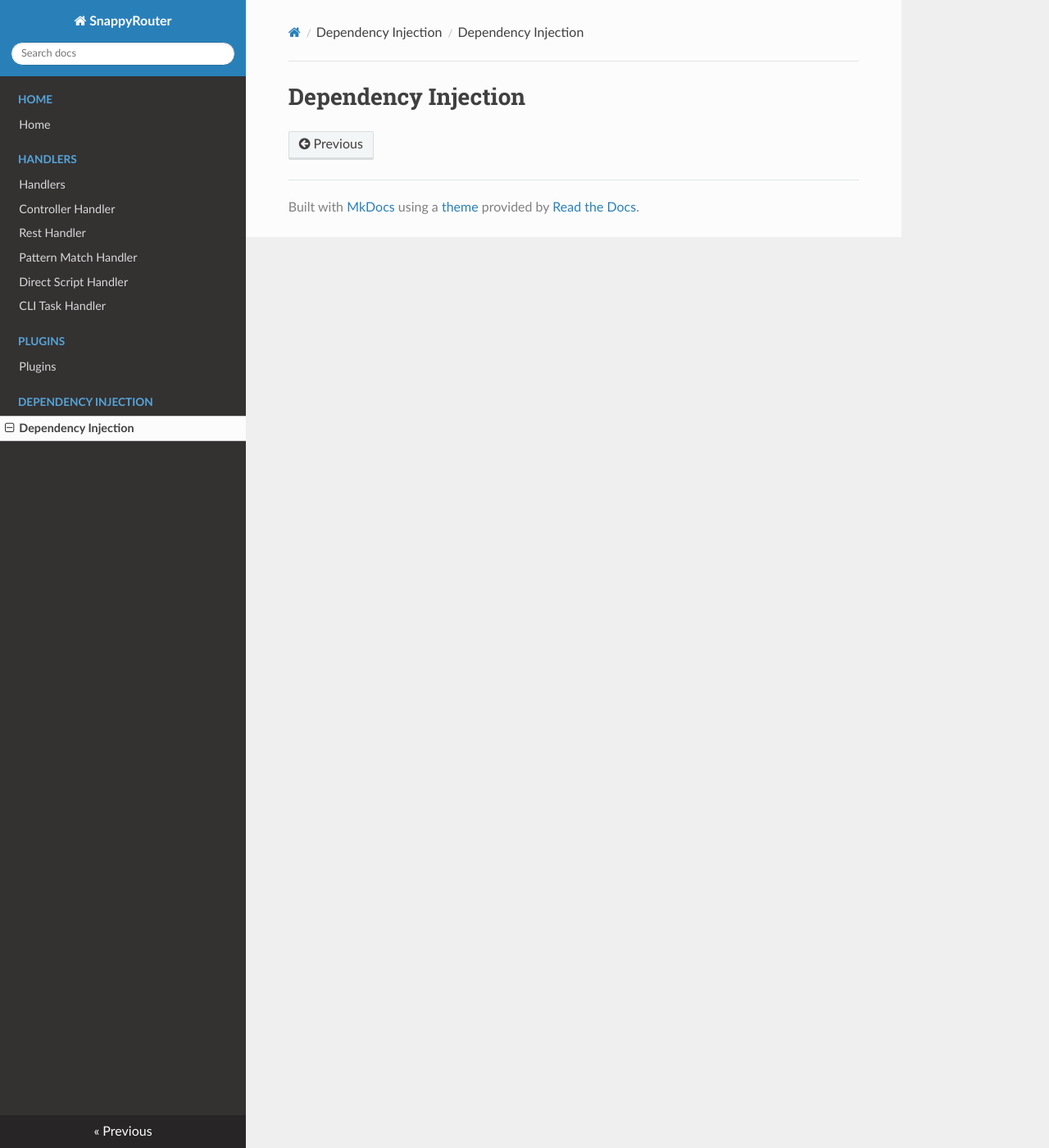
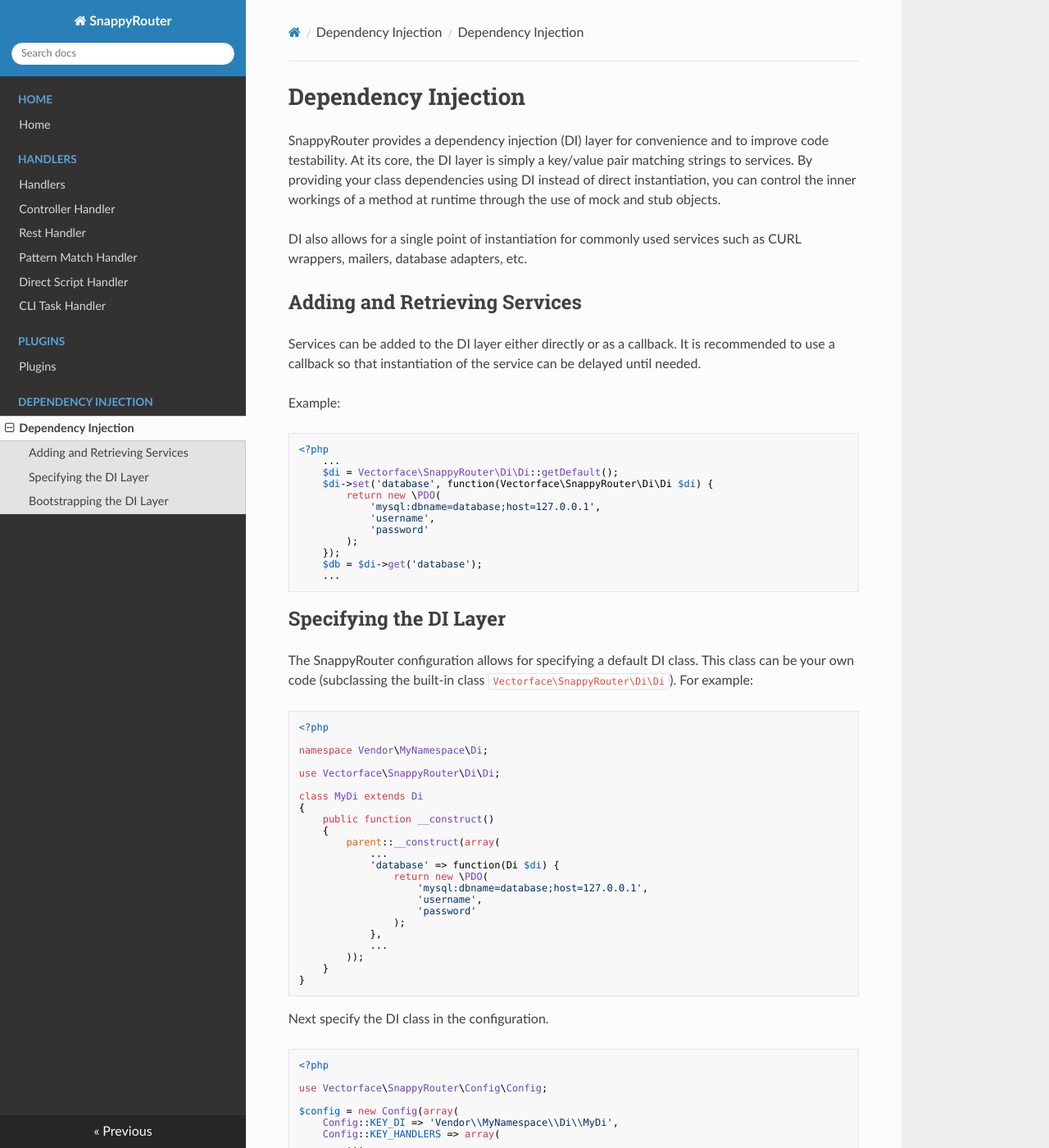
Before and after one commit to Vectorface/SnappyRouter, an MkDocs documentation site: the page built from docs/di.md, in a window 1280 px wide and 1400 px high. Shown: the whole window at 82% size. Built offline with MkDocs 1.6.1, drawn with Linux system fonts in a browser that asks for light colours; nearby versions of some CDN libraries; old or Windows-style settings are respelled for this version of MkDocs; some of the changed text lies outside the part shown.

Commit message:
Added documentation for the DI layer.

````diff
--- a/docs/di.md
+++ b/docs/di.md
@@ -1 +1,111 @@
 # Dependency Injection
+
+SnappyRouter provides a dependency injection (DI) layer for convenience and to
+improve code testability. At its core, the DI layer is simply a key/value pair
+matching strings to services. By providing your class dependencies using DI
+instead of direct instantiation, you can control the inner workings of a
+method at runtime through the use of mock and stub objects.
+
+DI also allows for a single point of instantiation for commonly used services
+such as CURL wrappers, mailers, database adapters, etc.
+
+## Adding and Retrieving Services
+
+Services can be added to the DI layer either directly or as a callback. It is
+recommended to use a callback so that instantiation of the service can be
+delayed until needed.
+
+Example:
+
+```php
+<?php
+    ...
+    $di = Vectorface\SnappyRouter\Di\Di::getDefault();
+    $di->set('database', function(Vectorface\SnappyRouter\Di\Di $di) {
+        return new \PDO(
+            'mysql:dbname=database;host=127.0.0.1',
+            'username',
+            'password'
+        );
+    });
+    $db = $di->get('database');
+    ...
+```
+
+## Specifying the DI Layer
+
+The SnappyRouter configuration allows for specifying a default DI class. This
+class can be your own code (subclassing the built-in class
+`Vectorface\SnappyRouter\Di\Di`). For example:
+
+```php
+<?php
+
+namespace Vendor\MyNamespace\Di;
+
+use Vectorface\SnappyRouter\Di\Di;
+
+class MyDi extends Di
+{
+    public function __construct()
+    {
+        parent::__construct(array(
+            ...
+            'database' => function(Di $di) {
+                return new \PDO(
+                    'mysql:dbname=database;host=127.0.0.1',
+                    'username',
+                    'password'
+                );
+            },
+            ...
+        ));
+    }
+}
+```
+
+Next specify the DI class in the configuration.
+
+```php
+<?php
+
+use Vectorface\SnappyRouter\Config\Config;
+
+$config = new Config(array(
+    Config::KEY_DI => 'Vendor\\MyNamespace\\Di\\MyDi',
+    Config::KEY_HANDLERS => array(
+        ...
+    )
+));
+$router = new Vectorface\SnappyRouter\SnappyRouter($config);
+echo $router->handleRoute();
+```
+
+## Bootstrapping the DI Layer
+
+SnappyRouter also provides a default DI class that can be configured when your
+application bootstraps. For example:
+
+
+```php
+<?php
+
+use Vectorface\SnappyRouter\Config\Config;
+
+$config = new Config(array(
+    ...
+));
+$router = new Vectorface\SnappyRouter\SnappyRouter($config);
+
+// configure the DI manually
+$di = Vectorface\SnappyRouter\Di\Di::getDefault();
+$di->set('database', function ($di) {
+    // return the database
+})->set('mailer', function($di) {
+    // return the mailer
+})->set('...', function($di) {
+    ...
+});
+
+echo $router->handleRoute();
+```
````
